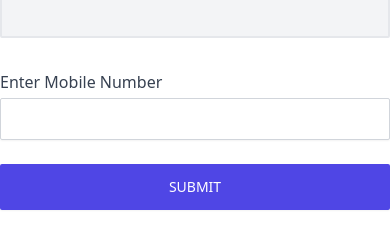
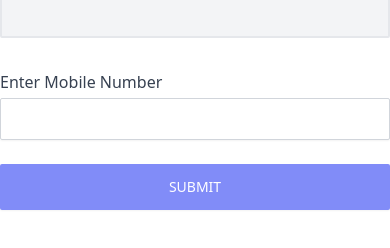
Before and after one commit to Afroprogrammer/data-stream-frontend, a Next.js app: page /topup in a window 390 px wide. Shown: the part 338-586 px from the top of the page. Built offline with nearby package versions, Linux system fonts and the light colour scheme; no server answers; sample sign-in values are in the browser's storage.

Commit message:
Created and used Button component and input component, and phone number verification

```diff
--- /dev/null
+++ b/components/topup/Button.tsx
@@ -0,0 +1,16 @@
+
+
+const Button = ({validate, verify} :any) => {
+  return (
+    <button
+        onClick={verify}
+        disabled={validate ? false: true}
+        type='button'
+        className="flex w-full uppercase justify-center rounded-sm border border-transparent bg-indigo-600 py-3 px-4 text-sm font-medium text-white shadow-sm hover:bg-indigo-700 focus:outline-none focus:ring-2 focus:ring-indigo-500 focus:ring-offset-2 disabled:bg-indigo-400"
+        >
+        Submit
+    </button>
+  )
+}
+
+export default Button
--- a/components/topup/MobileInput.tsx
+++ b/components/topup/Input.tsx
@@ -1,20 +1,26 @@
 import React from 'react';
+import Button from './Button';
 
-const MobileNumber = () => {
+const MobileNumber = ({name, validate, verify, value, valueInput, error} :any) => {
   return (
     <div>
         <label htmlFor="email" className="block text-md font-thin capitalize font-medium text-gray-700">
-        Enter mobile number
+        {name}
         </label>
         <div className="mt-1">
         <input
-            id="email"
-            name="email"
-            type="email"
-            autoComplete="email"
-            required
+            onChange={valueInput}
+            value={value}
+            id="mobile"
+            name="mobile"
+            type="number"
+            autoComplete="mobile"
             className="block w-full appearance-none rounded-sm border border-gray-300 px-3 py-2 placeholder-gray-400 shadow-sm focus:border-indigo-500 focus:outline-none focus:ring-indigo-500 sm:text-sm"
         />
+        {<p className='text-red-500 text-sm font-medium'>{error}</p>}
+        </div>
+        <div className='mt-6'>
+            <Button verify={verify} validate={validate} />
         </div>
     </div>
   )
--- a/pages/topup.tsx
+++ b/pages/topup.tsx
@@ -1,7 +1,7 @@
-import MobileInput from './../components/topup/MobileInput';
+import Input from '../components/topup/Input';
 import TopUpAmount from './../components/topup/TopUpAmount';
 import TopUpSummary from './../components/topup/TopUpSummary';
-import { useState } from 'react';
+import { useState, useEffect } from 'react';
 import TopUpHeader from '../components/topup/TopUpHeader';
 import { useForm } from 'react-hook-form';
 import { json } from 'stream/consumers';
@@ -15,21 +15,112 @@ type FormValues = {
 }
 
 import Link from 'next/link'
+import { async } from '@firebase/util';
+import Button from '../components/topup/Button';
 
 export default function topup() {
 
+    // Form steps
+    const [step, setStep ] = useState(0);
 
-    const [step, setStep ] = useState(0);
-    const [mobileInput, setMobileInput] = useState('');
-    const [amountInput, setAmountInput] = useState('');
-    const { watch, register, formState: { errors, isValid }, getValues } = useForm<FormValues>();
-    const handleSubmit = (e:any) => {
-        e.preventDefault();
-        console.log(getValues())
-        const {mobile, amount} = getValues();
-        setMobileInput(mobile.toString())
-        setAmountInput(amount.toString())
+    // amount and mobile Input
+    const [mobile, setMobile] = useState('');
+    const [amount, setAmount] = useState('');
+    const [mobileValid, setMobileValid] = useState(false);
+    const [amountValid, setAmountValid] = useState(false);
+
+    // Input error
+    const [mobileError, setMobileError] = useState('');
+    const [amountError, setAmountError] = useState('');
+
+    const [mobileStatus, setMobileStatus] = useState('');
+    const [error, setError] = useState('')
+    const [mobileStatusError, setMobileStatusError] = useState('');
+
+    useEffect(() => {
+        if (mobile) {
+            setMobileValid(true);
+        } else if (mobile == '') {
+            setMobileValid(false)
+            setAmountError("Amount cannot be empty")
+        } else if (!mobile) {
+            setMobileValid(false)
+            setAmountError("Amount cannot be empty")
+        }
+
+        // validate amount
+
+        if (amount) {
+            setAmountValid(true)
+        } else if (!amount) {
+            setAmountValid(false);
+            setAmountError("Amount cannot be empty")
+        } else if(amount == '') {
+            setAmountValid(false)
+            setAmountError("Amount cannot be empty")
+        } if (Number(amount) > 10000) {
+            setAmountError("Amount cannot be greater than N10,000. ")
+            setAmountValid(false)
+        } else {
+            setAmountError('')
+            setAmountValid(true);
+        }
+
+    }, [mobile, amount])
+
+    // Validate Amount
+
+    const validateAmount = () => {
+        if (amount) {
+            setAmountValid(true)
+        } else if (!amount) {
+            setAmountValid(false);
+            setAmountError("Amount cannot be empty")
+        } else if(amount == '') {
+            setAmountValid(false)
+            setAmountError("Amount cannot be empty")
+        } if (Number(amount) > 1000) {
+            setAmountError("Amount cannot be greater than N10,000. ")
+            setAmountValid(false)
+        } else {
+            setAmountError('')
+            setAmountValid(true);
+        }
     }
+
+    const verifyAmount = () => {
+        if (amountValid) {
+            setStep(prev => prev + 1);
+        }
+    }
+
+    // API mobile inpute validation
+
+    const options = {
+        method: 'GET',
+        headers: {
+            'X-RapidAPI-Key': 'aca098f173mshd1b76bacd00150bp1e2c4fjsn4b6a192571f8',
+            'X-RapidAPI-Host': 'veriphone.p.rapidapi.com'
+        }
+    };
+
+    const verifyNumber = async () => {
+        const response: any = await fetch(`https://veriphone.p.rapidapi.com/verify?phone=%2B$${mobile}`, options);
+        const data = await response.json()
+        console.log(data)
+        setMobileStatus(data.phone_valid)
+        if (data.phone_valid) {
+            console.log("success");
+            setMobileError(" ")
+            setStep(pre => pre + 1)
+        } else {
+            setMobileError("Mobile Number is not valid")
+        }
+    }
+
+    // useEffect(()=> {
+    //     verifyNumber()
+    // })
 
     return (
         <div>
@@ -52,70 +143,22 @@ export default function topup() {
                                                 <TopUpHeader />
                                             </div>
                                             <div className="bg-white py-8 sm:rounded-lg md:max-w-md w-full">
-                                                <form className="space-y-6" action="#" method="POST" onSubmit={handleSubmit}>
-                                                    {/* {
-                                                        step == 0 && <MobileInput />
+                                                <form className="space-y-6" action="#" method="POST">
+                                                    {
+                                                        step == 0 && <Input name="Enter Mobile Number" error={mobileError} validate={mobileValid} verify={verifyNumber} value={mobile} valueInput={(e: any) => setMobile(e.target.value)}/>
                                                     }
 
                                                     {
-                                                        step == 1 && <TopUpAmount />
+                                                        step == 1 && <Input name="Enter Amount" error={amountError} validate={amountValid} verify={verifyAmount} value={amount} valueInput={(e: any) => setAmount(e.target.value)}  />
                                                     }
-                                                    {
+                                                    {/* {
                                                         step == 2 && <TopUpSummary />
                                                     } */}
-                                                    {
-                                                        step == 0 &&
-                                                        <div>
-                                                            <label htmlFor="mobile" className="block text-md font-thin capitalize font-medium text-gray-700">
-                                                            Enter mobile number
-                                                            </label>
-                                                            <div className="mt-1">
-                                                            <input
-                                                                {...register("mobile")}
-                                                                id="mobile"
-                                                                name="mobile"
-                                                                type="number"
-                                                                autoComplete="mobile"
-                                                                className="block w-full appearance-none rounded-sm border border-gray-300 px-3 py-2 placeholder-gray-400 shadow-sm focus:border-indigo-500 focus:outline-none focus:ring-indigo-500 sm:text-sm"
-                                                            />
-                                                            {errors.mobile && <p className='text-red text-sm font-medium'>{errors.mobile.message}</p>}
-                                                            </div>
-                                                            {/* <div className='mt-6'>
-                                                                <button
-                                                                    disabled={!isValid}
-                                                                    type="button"
-                                                                    className="flex w-full uppercase justify-center rounded-sm border border-transparent bg-indigo-600 py-3 px-4 text-sm font-medium text-white shadow-sm hover:bg-indigo-700 focus:outline-none focus:ring-2 focus:ring-indigo-500 focus:ring-offset-2 disabled:bg-indigo-400"
-                                                                >
-                                                                    Sign in
-                                                                </button>
-                                                            </div> */}
-                                                        </div>
-                                                    }
-                                                    {
-                                                        step == 1 &&
-                                                        <div>
-                                                            <label htmlFor="amount" className="block text-md font-thin capitalize font-medium text-gray-700">
-                                                            Enter Amount
-                                                            </label>
-                                                            <div className="mt-1">
-                                                            <input
-                                                                {...register("amount")}
-                                                                id="amount"
-                                                                name="amount"
-                                                                type="number"
-                                                                autoComplete="amount"
-                                                                required
-                                                                className="block w-full appearance-none rounded-sm border border-gray-300 px-3 py-2 placeholder-gray-400 shadow-sm focus:border-indigo-500 focus:outline-none focus:ring-indigo-500 sm:text-sm"
-                                                            />
-                                                            {errors.amount && <p className='text-red text-sm font-medium'>Amount cannot be empty</p>}
-                                                            </div>
-                                                        </div>
-                                                    }
                                                     {
                                                         step == 2 &&
                                                         <div>
                                                             <div className='font-sm font-medium border-black-1 border-b pb-3 mb-3 text-black '>
-                                                                Mtn TopUp for {mobileInput}
+                                                                Mtn TopUp for {mobile}
                                                             </div>
                                                             <div className='font-medium text-gray-500'>
                                                                 <div>
@@ -127,25 +170,21 @@ export default function topup() {
                                                                 <div>
                                                                     Price:
                                                                     <span className='font-normal ml-2 text-black'>
-                                                                        N {amountInput}
+                                                                        N {amount}
                                                                     </span>
                                                                 </div>
                                                             </div>
+                                                            <div className='mt-6'>
+                                                                {/* <button
+                                                                    type='button'
+                                                                    className="flex w-full uppercase justify-center rounded-sm border border-transparent bg-indigo-600 py-3 px-4 text-sm font-medium text-white shadow-sm hover:bg-indigo-700 focus:outline-none focus:ring-2 focus:ring-indigo-500 focus:ring-offset-2 disabled:bg-indigo-400"
+                                                                    >
+                                                                    Submit
+                                                                </button> */}
+                                                                <Button />
+                                                            </div>
                                                         </div>
                                                     }
-                                                    <div className=''>
-                                                        <button
-                                                            onClick={() => setStep(prev => prev + 1)}
-                                                            disabled={!isValid}
-                                                            type={step == 1 ? "button" : "submit"}
-                                                            className="flex w-full uppercase justify-center rounded-sm border border-transparent bg-indigo-600 py-3 px-4 text-sm font-medium text-white shadow-sm hover:bg-indigo-700 focus:outline-none focus:ring-2 focus:ring-indigo-500 focus:ring-offset-2 disabled:bg-indigo-400"
-                                                            >
-                                                            Submit
-                                                        </button>
-                                                    </div>
-                                                    {/* <pre>
-                                                        {JSON.stringify(watch(), null,2)}
-                                                    </pre> */}
                                                 </form>
                                             </div>
                                         </div>
```
